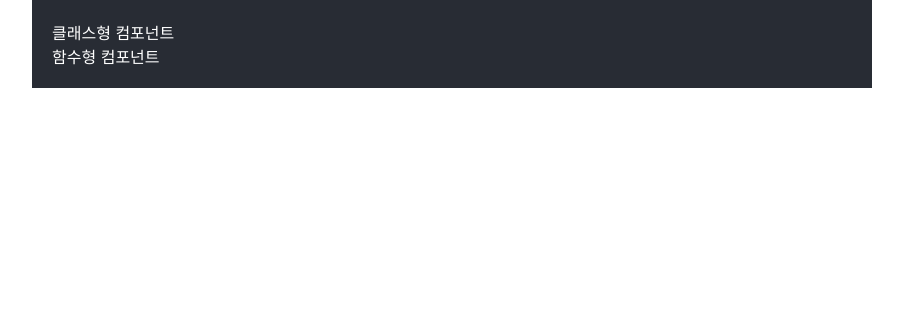
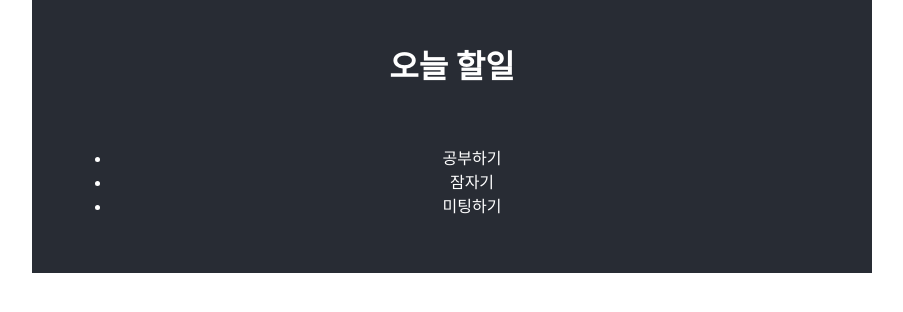
Before and after one commit to K0hun/React, a React (Create React App) app: page / in a window 1280 px wide. Shown: the top 312 px of the page, without its empty margins (188-1091 px from the left). Built offline with nearby package versions, Linux system fonts and the light colour scheme.

Commit message:
useState 사용 실습

```diff
--- a/src/App.css
+++ b/src/App.css
@@ -4,6 +4,7 @@
   padding: 20px;
   background-color: #282c34;
   color: white;
+  text-align: center;
 }
 
 .test{
--- a/src/App.tsx
+++ b/src/App.tsx
@@ -1,8 +1,7 @@
 import React from "react";
 import logo from "./logo.svg";
 import "./App.css";
-import ClassCom from "./ClassCom";
-import FuncCom from "./FuncCom";
+import TodoList from "./Todolist";
 
 {
   /*
@@ -17,8 +16,7 @@
 
   return (
     <div className="container">
-      <ClassCom></ClassCom>
-      <FuncCom></FuncCom>
+      <TodoList></TodoList>
     </div>
   );
 }
--- /dev/null
+++ b/src/Todolist.tsx
@@ -0,0 +1,22 @@
+import React, { useState } from "react";
+
+const TodoList: React.FC = () => {
+  const title: string = "오늘 할일";
+  const [todos] = useState(["공부하기", "잠자기", "미팅하기"]);
+
+  return (
+    <div>
+      <h1>{title}</h1>
+      <p></p>
+      <div className="container">
+        <ul>
+          <li>{todos[0]}</li>
+          <li>{todos[1]}</li>
+          <li>{todos[2]}</li>
+        </ul>
+      </div>
+    </div>
+  );
+};
+
+export default TodoList;
```
